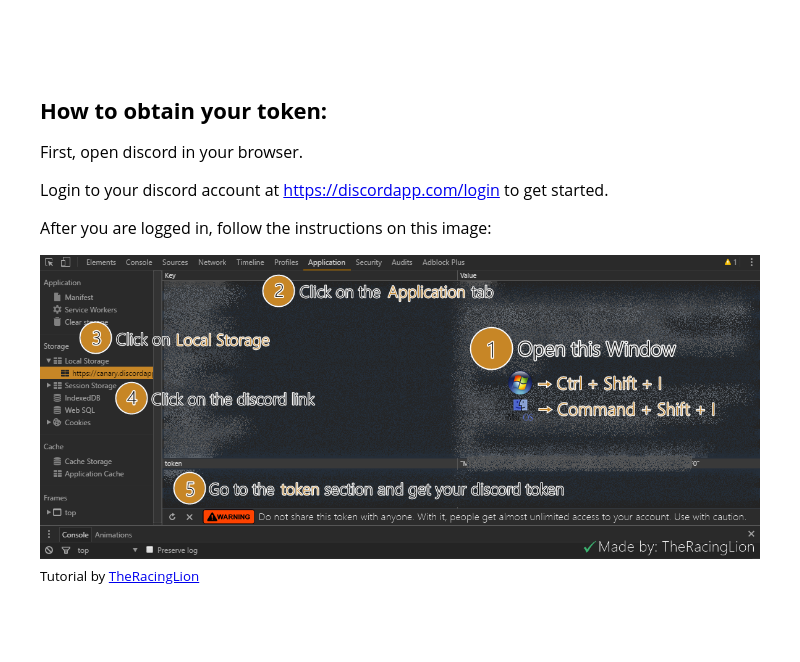
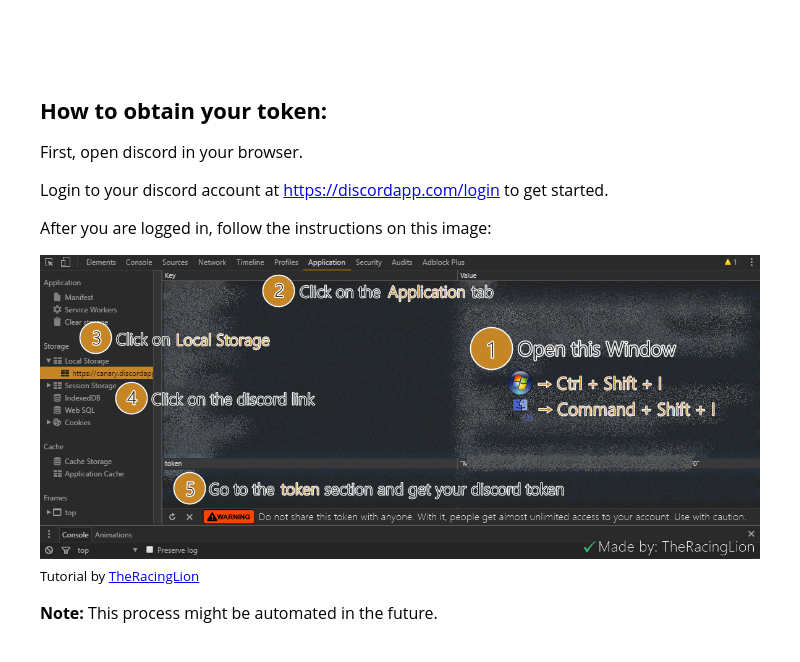
Before and after one commit to NLDev/Discord-IsPlaying, an Electron app: page views/help.html in a window 800 px wide. Drawn offline with nearby package versions, Linux system fonts and the light colour scheme.

Commit message:
side note

```diff
--- a/views/help.html
+++ b/views/help.html
@@ -16,6 +16,7 @@
             <p>After you are logged in, follow the instructions on this image:</p>
             <img src="../assets/img/help.png" width="100%" height="auto">
             <small>Tutorial by <a href="#" id="help-credit">TheRacingLion</a></small>
+            <p><b>Note:</b> This process might be automated in the future.</p>
         </div>
         <script type="text/javascript" src="../assets/index.js"></script>
     </body>
```
